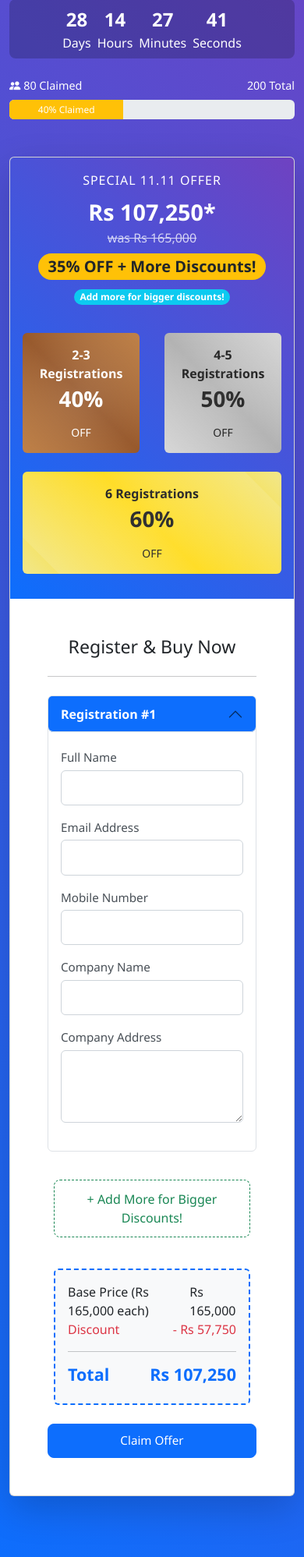
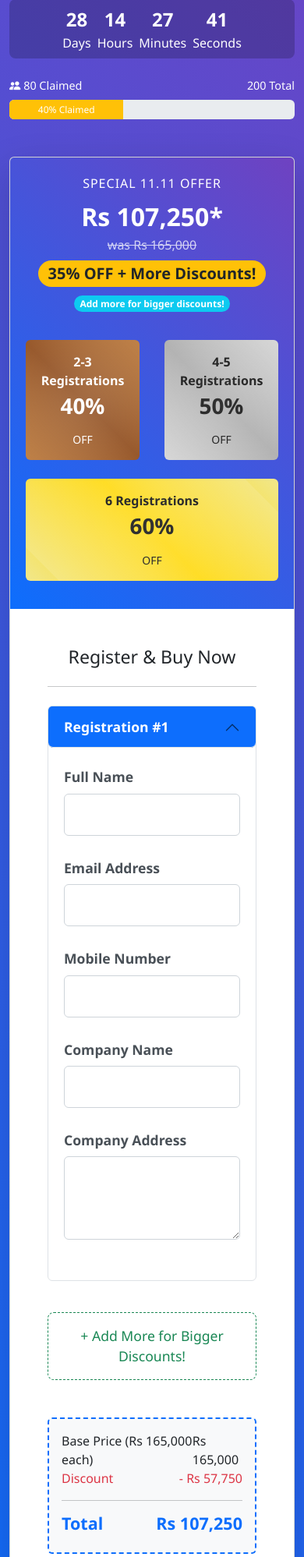
Before and after one commit to th3gh0s8/myWebDev, a PHP site: page / in a window 390 px wide. Shown: the part 272-2269 px from the top of the page at 78% size. Run offline with PHP 8.4, Linux system fonts and the light colour scheme; data that the repository does not hold is empty; some libraries are stand-ins or nearby versions.

Commit message:
Update style.css
Co-Authored-By: SLRAPTOR <63906862+SLRAPTOR@users.noreply.github.com>

```diff
--- a/style.css
+++ b/style.css
@@ -309,65 +309,147 @@ body {
 
     /* Mobile improvements for registration form */
     #promo-form .card {
-        margin: 0.5rem;
+        margin: 0.5rem 0; /* Reduce side margins to allow more width */
+        border-radius: 0.5rem;
+        width: 100%;
+        max-width: 100%;
+        box-sizing: border-box;
     }
 
     #promo-form .card-body {
-        padding: 1.25rem;
+        padding: 1.5rem;
+        width: 100%;
     }
 
     #promo-form .form-label {
-        font-size: 0.95rem;
-        margin-bottom: 0.3rem;
+        font-size: 1.1rem;
+        margin-bottom: 0.4rem;
+        font-weight: 600;
+        width: 100%;
+        display: block;
     }
 
     #promo-form .form-control {
-        padding: 0.6rem 0.8rem;
-        font-size: 1rem;
+        padding: 0.8rem 1rem;
+        font-size: 1.1rem;
         height: auto;
+        width: 100%;
+        max-width: 100%;
+        box-sizing: border-box;
+        margin-bottom: 0.75rem;
     }
 
     .accordion-button {
-        padding: 0.8rem 1rem;
-        font-size: 1rem;
+        padding: 1rem 1.25rem;
+        font-size: 1.1rem;
+        width: 100%;
+        max-width: 100%;
+        box-sizing: border-box;
     }
 
     .accordion-body {
-        padding: 1.25rem 1rem;
+        padding: 1.5rem 1.25rem;
+        width: 100%;
     }
 
     .remove-form-btn {
-        padding: 0.4rem 0.7rem;
-        font-size: 0.85rem;
-        margin-bottom: 0.5rem;
+        padding: 0.5rem 0.8rem;
+        font-size: 0.9rem;
+        margin-bottom: 0.75rem;
     }
 
     #total-summary {
-        padding: 1.25rem;
-        margin: 1.25rem 0.5rem;
+        padding: 1.5rem;
+        margin: 1.5rem 0; /* Reduce side margins */
+        width: 100%;
+        max-width: 100%;
+        box-sizing: border-box;
     }
 
     #add-form-btn {
-        margin: 1.25rem 0.5rem;
-        padding: 0.75rem 1rem;
-        font-size: 1rem;
+        margin: 1.5rem 0; /* Reduce side margins */
+        padding: 1rem 1.25rem;
+        font-size: 1.1rem;
+        width: 100%;
+        max-width: 100%;
+        box-sizing: border-box;
     }
 
     .btn {
-        padding: 0.6rem 1rem;
-        font-size: 0.95rem;
+        padding: 0.8rem 1.1rem;
+        font-size: 1rem;
+        width: 100%;
+        max-width: 100%;
+        box-sizing: border-box;
     }
 
     .price-banner {
-        padding: 1.25rem 0.75rem;
+        padding: 1.5rem 1rem;
+        width: 100%;
     }
 
     .price-banner .final-price {
-        font-size: 1.8rem;
+        font-size: 2rem;
     }
 
     .discount-tiers .tier-card {
         margin: 0.75rem 0.25rem;
         padding: 0.75rem 0.5rem;
     }
+
+    /* Ensure form elements take full width on mobile */
+    #promo-form .mb-3 {
+        width: 100%;
+        max-width: 100%;
+        margin-bottom: 1.25rem;
+        box-sizing: border-box;
+    }
+
+    .accordion-item {
+        width: 100%;
+        max-width: 100%;
+        margin: 0.75rem 0;
+        box-sizing: border-box;
+    }
+
+    /* Ensure the entire form area uses maximum width */
+    #registration-forms-container {
+        width: 100%;
+        max-width: 100%;
+    }
 }
+
+/* Align form fields properly */
+#promo-form .mb-3 {
+    display: flex;
+    flex-direction: column;
+    align-items: flex-start; /* Align to the left */
+}
+
+#promo-form .form-label {
+    margin-bottom: 0.5rem;
+    align-self: stretch;
+}
+
+#promo-form .form-control {
+    max-width: 350px; /* Limit the width of all form inputs */
+    align-self: stretch; /* Align input to the full width of container */
+}
+
+/* Keep textarea at appropriate width */
+#promo-form textarea.form-control {
+    width: 100%;
+    max-width: 500px;
+    resize: vertical; /* Only allow vertical resizing */
+}
+
+@media (max-width: 767.98px) {
+    #promo-form .form-control {
+        max-width: 100%; /* Full width on mobile */
+        width: 100%;
+    }
+
+    #promo-form textarea.form-control {
+        max-width: 100%;
+    }
+}
```
